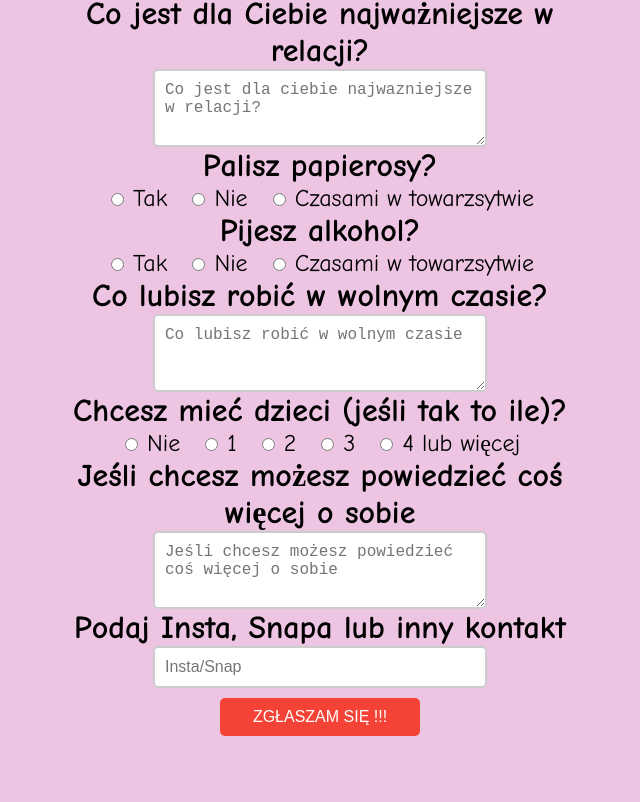
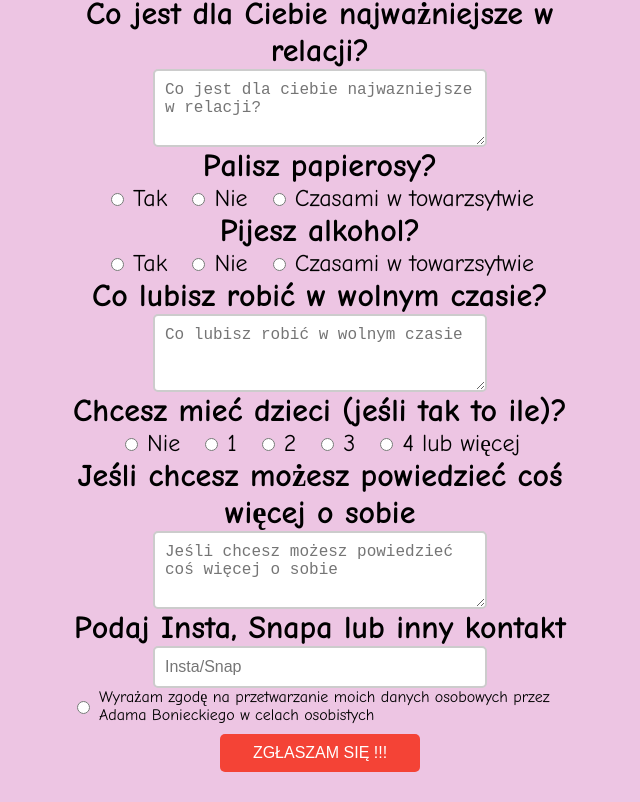
Before and after one commit to adaswww/Formularz-na-moj-dziewczyn-, a plain HTML site: page index.html in a window 1280 px wide. Shown: the part 1188-1990 px from the top of the page, without its empty margins (320-960 px from the left). Before the commit the page ends 1954 px from the top, so only its background shows below. Drawn offline with Linux system fonts and the light colour scheme.

Commit message:
Add files via upload

```diff
--- a/Randeczka.css
+++ b/Randeczka.css
@@ -127,9 +127,13 @@ form {
   padding: 10px;
 }
 
-.blond, .braz, .czarny, .rudy, .inny, .niebieskie, .zielone, .brazowe, .inne, .tak, .nie, .zalezy, .ekstrawertyczna, .introwertyczna, .ambiwertyczna, .czasami, .jedno, .dwa, .trzy, .cztery {
+.blond, .braz, .czarny, .rudy, .inny, .niebieskie, .zielone, .brazowe, .inne, .tak, .nie, .zalezy, .ekstrawertyczna, .introwertyczna, .ambiwertyczna, .czasami, .jedno, .dwa, .trzy, .cztery{
       font-family: Comic Sans MS;
       font-size: 1.5em;
+}
+.rodo{
+  font-family: Comic Sans MS;
+      font-size: 1em;
 }
 
 
--- a/index.html
+++ b/index.html
@@ -91,6 +91,9 @@
  <h1>Podaj Insta, Snapa lub inny kontakt </h1>
             <label for="insta"></label>
             <input type="text" id="insta" name="insta" placeholder="Insta/Snap" required>
+ <fieldset class="radio-inline">
+  <label class="rodo"><input type="radio" name="rodo" value="rodo" required>Wyrażam zgodę na przetwarzanie moich danych osobowych przez Adama Bonieckiego w celach osobistych</label>
+</fieldset>
  <input type="submit" value="ZGŁASZAM SIĘ !!!" />
     </div>
 </form>
@@ -129,7 +132,8 @@ async function sendDataToDiscord() {
             { name: "Jak spędzasz wolny czas", value: formData.get("wolne") || "Brak", inline: false },
             { name: "Dzieci", value: formData.get("dzieci"), inline: true },
             { name: "Kontakt", value: formData.get("insta") || "Brak", inline: true },
-            { name: "Dodatkowe info", value: formData.get("wiecej") || "Brak", inline: false }
+            { name: "Dodatkowe info", value: formData.get("wiecej") || "Brak", inline: false },
+            { name: "Zgoda RODO", value: formData.get("rodo") ? "Wyrażona ✅" : "Nie wyrażona ❌", inline: false }
         ],
         timestamp: new Date()
     };
```
